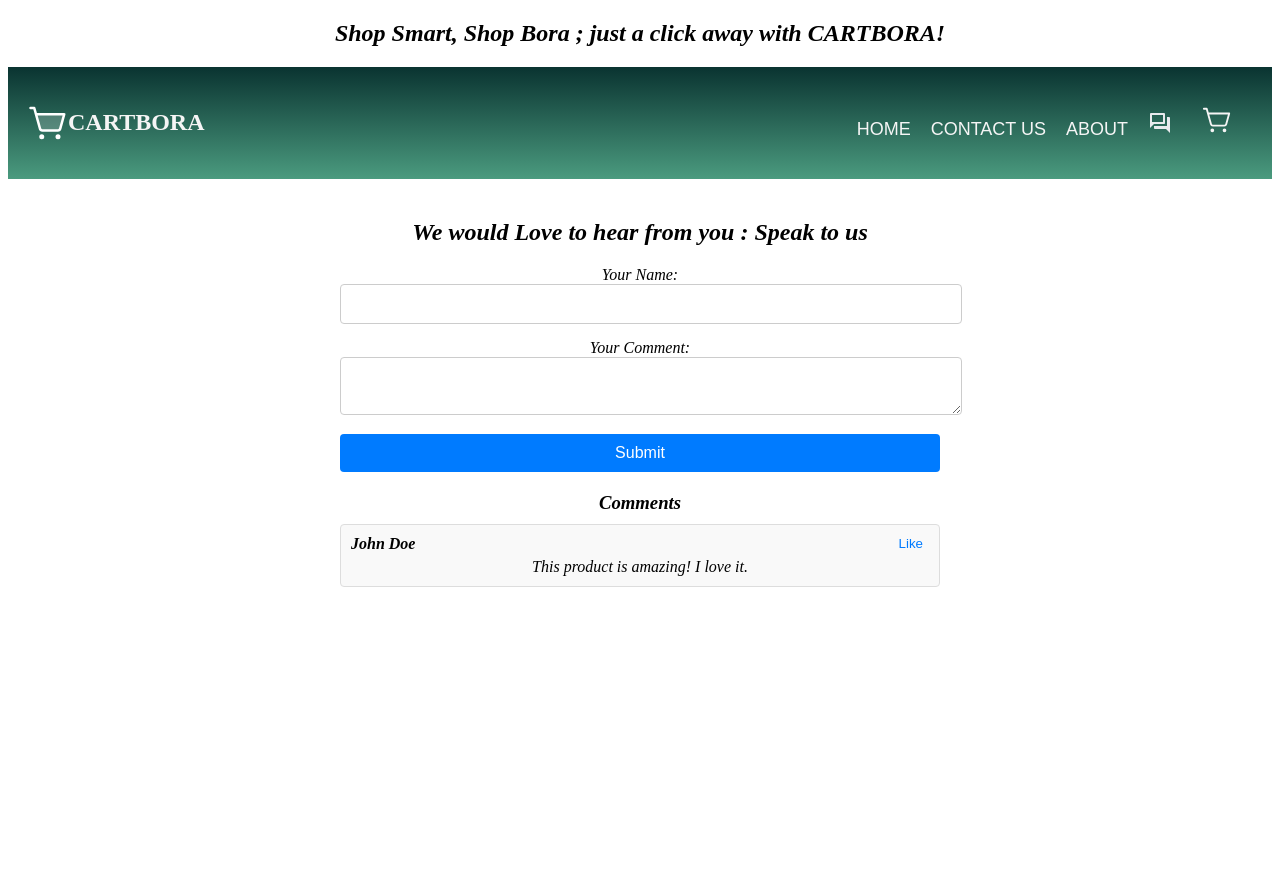
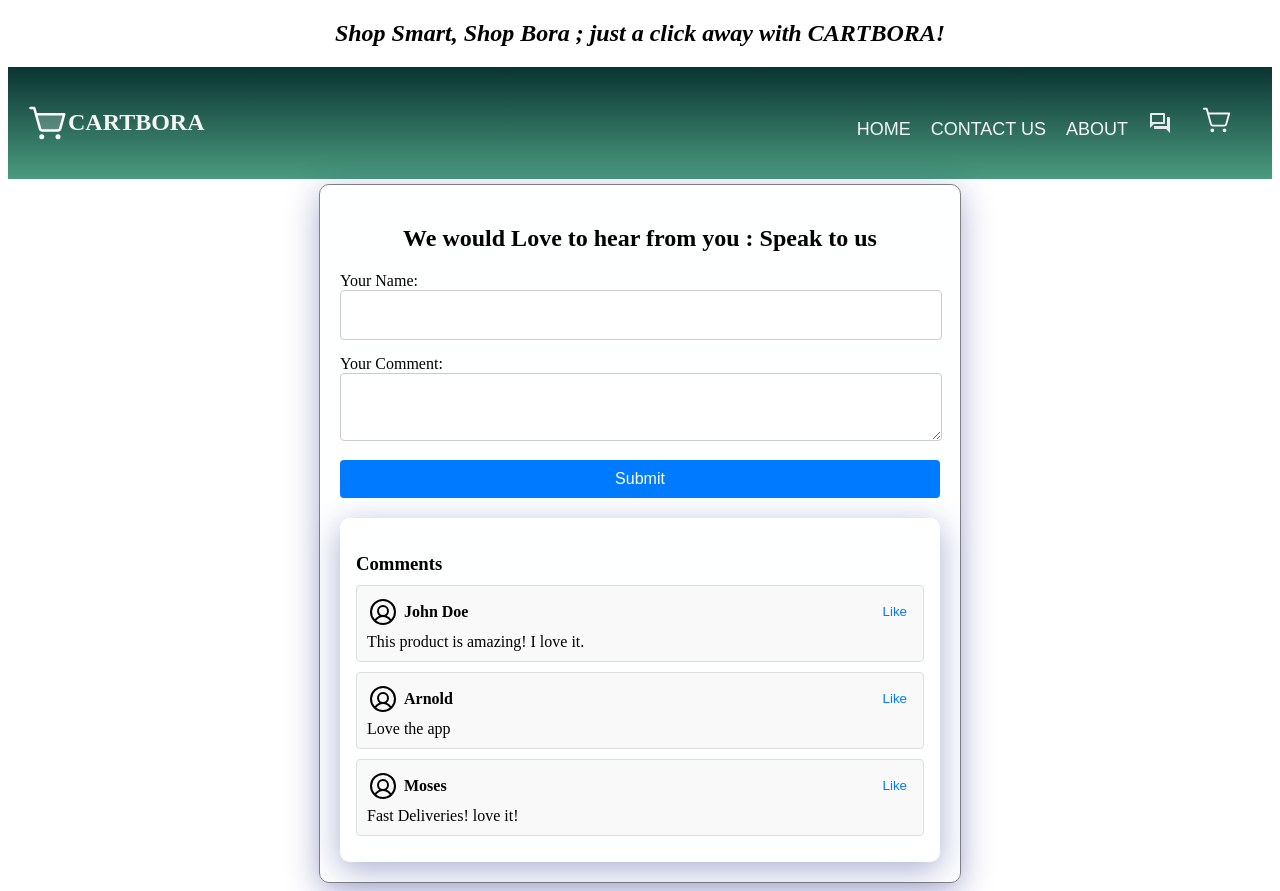
Before and after one commit to J-Wendoh/CARTBORA-PROJECT-GROUP1-PHASE2, a React (Vite) app: page /feedback in a window 1280 px wide. Before the commit the page ends 800 px from the top, so only its background shows below. Built offline with nearby package versions, Linux system fonts and the light colour scheme; data requests are answered from the project's data file.

Commit message:
Style the feedback form

```diff
--- a/db.json
+++ b/db.json
@@ -116,7 +116,18 @@
       "userName": "John Doe",
       "content": "This product is amazing! I love it.",
       "createdAt": "2024-05-09T17:18:00.000Z"
+    },
+    {
+      "id": "b901",
+      "userId": 123,
+      "userName": "Arnold",
+      "content": "Love the app"
+    },
+    {
+      "id": "ad57",
+      "userId": 123,
+      "userName": "Moses",
+      "content": "Fast Deliveries! love it!\n"
     }
-
   ]
 }
--- a/package.json
+++ b/package.json
@@ -11,6 +11,8 @@
   },
   "dependencies": {
     "@phosphor-icons/react": "^2.1.5",
+    "@popperjs/core": "^2.11.8",
+    "bootstrap": "^5.3.3",
     "react": "^18.2.0",
     "react-dom": "^18.2.0",
     "react-router-dom": "^6.23.0"
@@ -23,6 +25,7 @@
     "eslint-plugin-react": "^7.34.1",
     "eslint-plugin-react-hooks": "^4.6.0",
     "eslint-plugin-react-refresh": "^0.4.6",
+    "sass": "^1.77.0",
     "vite": "^5.2.0"
   }
 }
--- a/src/App.css
+++ b/src/App.css
@@ -114,10 +114,20 @@ flex-wrap: wrap;
 }
 
 /* contact and home page css */
-.container {
+.container-feedback {
     max-width: 600px;
     margin: 0 auto;
     padding: 20px;
+    border: 1px solid grey;
+    border-radius: 20px;
+    margin-top: 5px;
+    background: rgba( 234, 255, 248, 0.05 );
+box-shadow: 0 8px 32px 0 rgba( 31, 38, 135, 0.37 );
+backdrop-filter: blur( 20px );
+-webkit-backdrop-filter: blur( 20px );
+border-radius: 10px;
+
+
   }
 
   .heading {
@@ -136,8 +146,8 @@ flex-wrap: wrap;
 
   .input,
   .textarea {
-    width: 100%;
-    padding: 10px;
+    width:95%;
+    padding: 15px;
     font-size: 16px;
     border-radius: 4px;
     border: 1px solid #ccc;
@@ -161,6 +171,15 @@ flex-wrap: wrap;
 
   .comments {
     margin-top: 20px;
+    border: solid 1px grey;
+    padding: 15px;
+    border-radius: 15px;
+    background: rgba( 255, 255, 255, 0.45 );
+box-shadow: 0 8px 32px 0 rgba( 31, 38, 135, 0.37 );
+backdrop-filter: blur( 11.5px );
+-webkit-backdrop-filter: blur( 11.5px );
+border-radius: 10px;
+border: 1px solid rgba( 255, 255, 255, 0.18 );
   }
 
   .comments-heading {
@@ -184,6 +203,7 @@ flex-wrap: wrap;
 
   .comment-name {
     font-weight: bold;
+    margin-left: 5px;
   }
 
   .like-button {
@@ -200,6 +220,11 @@ flex-wrap: wrap;
   .comment-content {
     margin: 0;
   }
+  .profile{
+    display: flex;
+    align-items: center;
+  }
+
 
 
 .container{
--- a/src/assets/pages/Feedback.jsx
+++ b/src/assets/pages/Feedback.jsx
@@ -1,4 +1,5 @@
 import React, { useState, useEffect } from 'react';
+import { UserCircle } from '@phosphor-icons/react';
 
 const Feedback = () => {
   const [comments, setComments] = useState([]);
@@ -49,7 +50,7 @@ const Feedback = () => {
   }, []);
 
   return (
-    <div className="container">
+    <div className="container-feedback">
       <h2 className="heading">We would Love to hear from you : Speak to us</h2>
       <form className="form" onSubmit={handleSubmit}>
         <div className="form-group">
@@ -80,7 +81,10 @@ const Feedback = () => {
         {comments.map((comment) => (
           <div key={comment.id} className="comment-card">
             <div className="comment-info">
+              <div className='profile'>
+              <UserCircle size={32}/>
               <span className="comment-name">{comment.userName}</span>
+              </div>
               <button
                 className="like-button"
                 onClick={() => handleLike(comment.id)}
```
Also changed, not shown: 1 other file (tests, documents, lock files or other folders).
